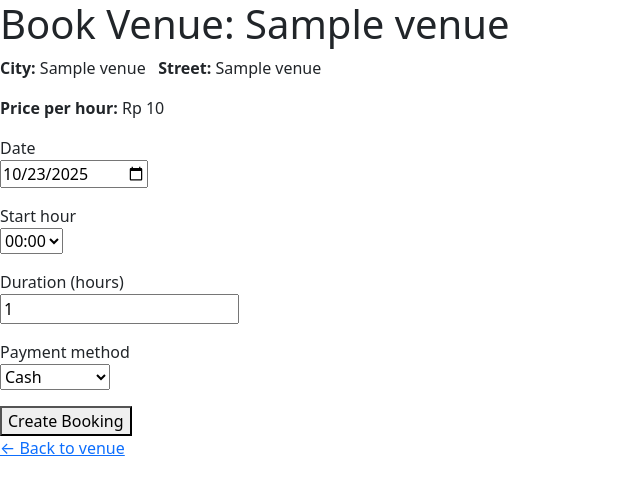
After one commit to pbp-group3-2025/velp, a Django app: page /venue/00000000-0000-0000-0000-000000000001/book/ in a window 1280 px wide. The commit adds this page. Shown: the top 495 px of the page, without its empty margins (0-640 px from the left). Run offline with Django 5.2, Linux system fonts and the light colour scheme; tables that the repository leaves empty hold one stand-in row (values such as "Sample post").

Commit message:
Add booking feature, in collaboration with venues

```diff
--- a/main/forms.py
+++ b/main/forms.py
@@ -1,8 +1,70 @@
 from django.forms import ModelForm
-from main.models import Venue
+from main.models import Venue, Booking
+from django import forms
+from datetime import date, time
 
 
 class VenueForm(ModelForm):
     class Meta:
         model = Venue
         fields = ["CityName", "StreetName", "leisure", "name"]
+
+PAYMENT_CHOICES = [
+    ("CASH", "Cash"),
+    ("VISA", "Visa"),
+    ("MASTERCARD", "MasterCard"),
+    ("GOPAY", "GoPay"),
+    ("PAYPAL", "PayPal"),
+    ("OTHER", "Other"),
+]
+
+START_HOUR_CHOICES = [(str(i), f"{i:02d}:00") for i in range(24)]
+
+class BookingForm(forms.ModelForm):
+    # use an hour dropdown (0..23) to keep slot granularity simple
+    start_hour = forms.ChoiceField(choices=START_HOUR_CHOICES, label="Start hour")
+    duration_hours = forms.IntegerField(min_value=1, initial=1, label="Duration (hours)")
+    payment_method = forms.ChoiceField(choices=PAYMENT_CHOICES, required=True)
+
+    class Meta:
+        model = Booking
+        # we don't use model's start_time directly in the form, so exclude it
+        fields = ["date"]  # base fields; start_time will be derived from start_hour on save
+
+        widgets = {
+            "date": forms.DateInput(attrs={"type": "date"}),
+        }
+
+    def clean_date(self):
+        d = self.cleaned_data['date']
+        if d < date.today():
+            raise forms.ValidationError("Cannot book a date in the past.")
+        return d
+
+    def clean(self):
+        cleaned = super().clean()
+        start_hour = cleaned.get("start_hour")
+        duration = cleaned.get("duration_hours")
+        if start_hour is None or duration is None:
+            return cleaned
+        start_hour = int(start_hour)
+        if start_hour + duration > 24:
+            raise forms.ValidationError("Booking must not cross midnight (end hour must be ≤ 24).")
+        return cleaned
+
+    def save(self, venue: Venue, user, commit=True):
+        # Build Booking instance from form data
+        b = super().save(commit=False)
+        start_hour = int(self.cleaned_data['start_hour'])
+        duration = int(self.cleaned_data['duration_hours'])
+        b.user = user
+        b.venue = venue
+        b.duration_hours = duration
+        b.start_time = time(hour=start_hour, minute=0)
+        # end_time and total_price will be computed in Booking.save()
+        b.payment_method = self.cleaned_data.get('payment_method')
+        # compute total_price here optionally
+        # b.total_price = venue.price_per_hour * duration
+        if commit:
+            b.save()
+        return b
--- a/main/models.py
+++ b/main/models.py
@@ -1,4 +1,5 @@
 import uuid
+import datetime
 from django.db import models
 from django.contrib.auth.models import User
 from django.db import models
@@ -20,6 +21,8 @@ class Venue(models.Model):
     StreetName = models.TextField()
     leisure = models.CharField(max_length=20, choices=LEISURE_CHOICES, default='pitch')
     name = models.TextField(blank=True, null=True)
+
+    price_per_hour = models.IntegerField(default=250000, help_text="Price per hour in IDR (e.g. 250000)")
 
     def __str__(self):
         return self.name
@@ -67,3 +70,57 @@ class Comment(models.Model):
 
     def __str__(self):
         return f'Comment by {self.author} on Post#{self.post_id}'
+
+# Booking
+class Booking(models.Model):
+    STATUS_CHOICES = [
+        ("PENDING", "Pending"),
+        ("CONFIRMED", "Confirmed"),
+        ("CANCELLED", "Cancelled"),
+    ]
+
+    PAYMENT_CHOICES = [
+        ("CASH", "Cash"),
+        ("VISA", "Visa"),
+        ("MASTERCARD", "MasterCard"),
+        ("GOPAY", "GoPay"),
+        ("PAYPAL", "PayPal"),
+        ("OTHER", "Other"),
+    ]
+
+    user = models.ForeignKey(User, on_delete=models.CASCADE)
+    venue = models.ForeignKey(Venue, on_delete=models.CASCADE)
+    date = models.DateField()
+    start_time = models.TimeField()
+    end_time = models.TimeField()
+    duration_hours = models.PositiveIntegerField(default=1)
+    total_price = models.IntegerField(default=0)
+    payment_method = models.CharField(max_length=20, choices=PAYMENT_CHOICES, blank=True, null=True)
+    status = models.CharField(max_length=10, choices=STATUS_CHOICES, default="PENDING")
+    created_at = models.DateTimeField(auto_now_add=True)
+
+
+    class Meta:
+        unique_together = ("venue", "date", "start_time", "end_time")
+        ordering = ['-date', 'start_time']
+
+    def __str__(self):
+        return f"{self.venue.name} - {self.date} {self.start_time}-{self.end_time} by {self.user.username}"
+
+    def compute_total_price(self):
+        """Compute based on venue.price_per_hour * duration"""
+        price = getattr(self.venue, 'price_per_hour', 0) or 0
+        return int(price * self.duration_hours)
+
+    def save(self, *args, **kwargs):
+        # ensure total_price and end_time will be set if start_time and duration present
+        if self.start_time and self.duration_hours:
+            # compute end_time: only hour-based slots (we assume exact hours)
+            start_hour = self.start_time.hour
+            end_hour = (start_hour + self.duration_hours) % 24
+            # construct end_time with same minute/second as start (00:00)
+            self.end_time = datetime.time(hour=end_hour, minute=0)
+        # compute price
+        if self.venue:
+            self.total_price = self.compute_total_price()
+        super().save(*args, **kwargs)
--- /dev/null
+++ b/main/templates/booking/booking_form.html
@@ -0,0 +1,32 @@
+{% extends 'base.html' %}
+{% load humanize %}
+{% block content %}
+<h1>Book Venue: {{ venue.name }}</h1>
+<p><b>City:</b> {{ venue.CityName }} &nbsp; <b>Street:</b> {{ venue.StreetName }}</p>
+<p><b>Price per hour:</b> Rp {{ venue.price_per_hour|intcomma }}</p>
+
+<form method="post">
+  {% csrf_token %}
+  {{ form.non_field_errors }}
+  <p>
+    <label>Date</label><br>
+    {{ form.date }}
+  </p>
+  <p>
+    <label>Start hour</label><br>
+    {{ form.start_hour }}
+  </p>
+  <p>
+    <label>Duration (hours)</label><br>
+    {{ form.duration_hours }}
+  </p>
+  <p>
+    <label>Payment method</label><br>
+    {{ form.payment_method }}
+  </p>
+
+  <button type="submit">Create Booking</button>
+</form>
+
+<p><a href="{% url 'main:show_venue' venue.id %}">← Back to venue</a></p>
+{% endblock %}
--- a/main/templates/main.html
+++ b/main/templates/main.html
@@ -11,7 +11,7 @@
 <p>{{class}}</p> <!-- Use your class here -->
 
 
-{% if user.is_authenticated and user.username == "ADMIN" %}
+{% if user.is_authenticated and user.is_superuser %}
 <a href="{% url 'main:create_venue' %}">
   <button>+ Add Venue</button>
 </a>
--- a/main/urls.py
+++ b/main/urls.py
@@ -4,6 +4,7 @@ from main.views import register
 from main.views import login_user, logout_user
 from main.views import edit_venue
 from main.views import delete_venue
+from main.views import create_booking, booking_list, booking_confirm, booking_cancel
 
 
 app_name = 'main'
@@ -21,5 +22,9 @@ urlpatterns = [
     path('login/', login_user, name='login'),
     path('logout/', logout_user, name='logout'),
     path('venue/<str:id>/edit', edit_venue, name='edit_venue'), # <uuid:id>
-    path('news/<str:id>/delete', delete_venue, name='delete_venue'),
+    path('venue/<str:id>/delete', delete_venue, name='delete_venue'),
+    path('venue/<str:id>/book/', create_booking, name='create_booking'),
+    path('bookings/', booking_list, name='booking_list'),
+    path('booking/<int:pk>/confirm/', booking_confirm, name='booking_confirm'),
+    path('booking/<int:pk>/cancel/', booking_cancel, name='booking_cancel'),
 ]
--- a/main/views.py
+++ b/main/views.py
@@ -1,7 +1,6 @@
 from django.shortcuts import render, redirect, get_object_or_404
-from urllib3 import request
-from main.forms import VenueForm
-from main.models import Venue
+from main.forms import VenueForm, BookingForm
+from main.models import Venue, Booking
 from django.http import HttpResponse
 from django.core import serializers
 from django.contrib.auth.forms import UserCreationForm
@@ -12,6 +11,10 @@ from django.contrib.auth.decorators import login_required
 import datetime
 from django.http import HttpResponseRedirect
 from django.urls import reverse
+from django import forms
+from django.utils import timezone
+from datetime import time, timedelta, date
+from django.core.exceptions import ValidationError
 
 
 # Create your views here.
@@ -166,3 +169,62 @@ def delete_venue(request, id):
     venue = get_object_or_404(Venue, pk=id)
     venue.delete()
     return HttpResponseRedirect(reverse('main:show_main'))
+
+def create_booking(request, id):
+    venue = get_object_or_404(Venue, pk=id)
+
+    if request.method == 'POST':
+        form = BookingForm(request.POST)
+        if form.is_valid():
+            # extract form cleaned data
+            start_hour = int(form.cleaned_data['start_hour'])
+            duration = int(form.cleaned_data['duration_hours'])
+            d = form.cleaned_data['date']
+
+            # check collisions for each hour: start_hour .. start_hour+duration-1
+            blocked = []
+            for h in range(start_hour, start_hour + duration):
+                hh = h % 24
+                t = time(hour=hh, minute=0)
+                if Booking.objects.filter(venue=venue, date=d, start_time=t).exists():
+                    blocked.append(hh)
+
+            if blocked:
+                slots = ", ".join(f"{h:02d}:00-{(h+1)%24:02d}:00" for h in blocked)
+                form.add_error(None, f"These hour slots are already booked for {d}: {slots}. Pick other hours.")
+            else:
+                # create booking
+                booking = form.save(venue=venue, user=request.user, commit=True)
+                # compute and ensure total_price saved (save() of Booking handles it)
+                booking.total_price = booking.compute_total_price()
+                booking.save()
+                messages.success(request, "Booking created successfully.")
+                return redirect(reverse('main:booking_list'))
+    else:
+        # GET: initial form
+        initial = {'date': date.today()}
+        form = BookingForm(initial=initial)
+
+    return render(request, "booking/booking_form.html", {"form": form, "venue": venue})
+
+@login_required(login_url='/login')
+def booking_list(request):
+    bookings = Booking.objects.filter(user=request.user).order_by('-date', 'start_time')
+    return render(request, "booking/booking_list.html", {"bookings": bookings})
+
+
+@login_required(login_url='/login')
+def booking_confirm(request, pk):
+    booking = get_object_or_404(Booking, pk=pk, user=request.user)
+    return render(request, "booking/booking_confirm.html", {"booking": booking})
+
+
+@login_required(login_url='/login')
+def booking_cancel(request, pk):
+    booking = get_object_or_404(Booking, pk=pk, user=request.user)
+    if request.method == 'POST':
+        booking.status = "CANCELLED"
+        booking.save()
+        messages.success(request, "Booking cancelled.")
+        return redirect(reverse('main:booking_list'))
+    return render(request, "booking/booking_cancel_confirm.html", {"booking": booking})
--- a/velp/settings.py
+++ b/velp/settings.py
@@ -46,6 +46,7 @@ INSTALLED_APPS = [
     'django.contrib.sessions',
     'django.contrib.messages',
     'django.contrib.staticfiles',
+    'django.contrib.humanize',
     'main',
 ]
 
```
Also changed, not shown: main/templates/booking/booking_cancel_confirm.html (added, +10 -0 lines), main/templates/booking/booking_confirm.html (added, +14 -0 lines), main/templates/booking/booking_list.html (added, +27 -0 lines), main/templates/venue_detail.html (+22 -0 lines), main/migrations/0002_venue_price_per_hour_booking.py (added).
